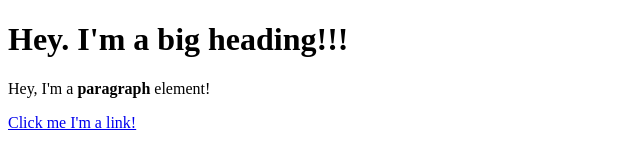
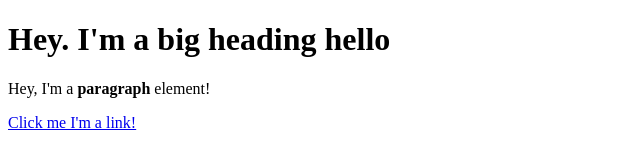
Before and after one commit to JamesMc1802/CartoonHero, a plain HTML site: page Test.html in a window 1280 px wide. Shown: the top 149 px of the page, without its empty margins (0-640 px from the left). Drawn offline with Linux system fonts and the light colour scheme.

Commit message:
Update Test.html

```diff
--- a/Test.html
+++ b/Test.html
@@ -4,7 +4,7 @@
 	<title>Test Page</title>
 </head>
 <body>
-	<h1>Hey. I'm a big heading!!!</h1>
+	<h1>Hey. I'm a big heading hello</h1>
 	<p>Hey, I'm a <b>paragraph</b> element!</p>
 	<a href="https://google.com"target="_blank"title="lets go to google">Click me I'm a link!</a>
 	<p>My name is:<br>Cat</p>
```
